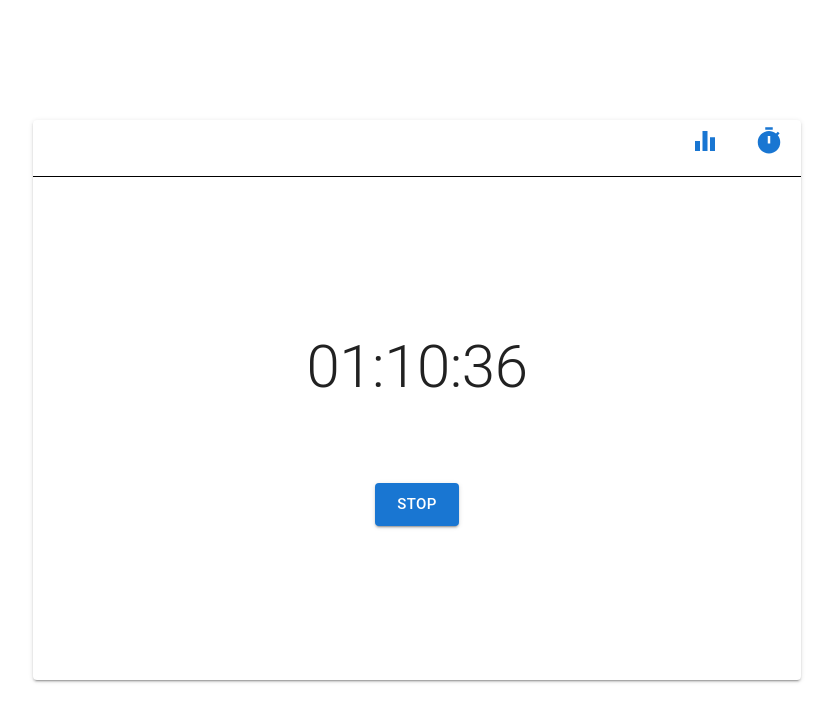
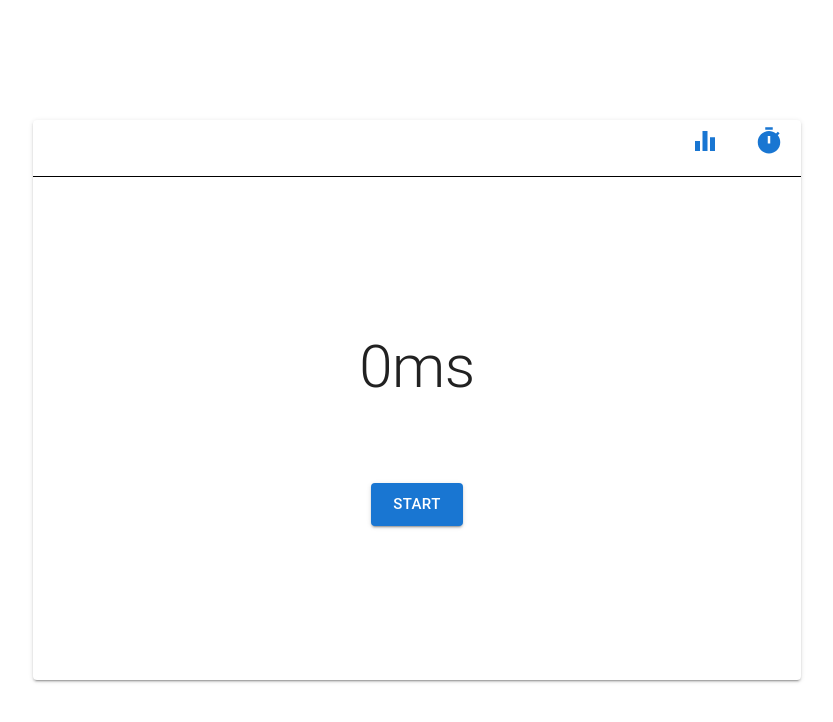
Before and after one commit to Nat08/sleep-tracker, a React (Vite) app in the folder frontend/: page / in a window 1280 px wide. Shown: the top 722 px of the page, without its empty margins (223-1056 px from the left). Built offline with nearby package versions, Linux system fonts and the light colour scheme.

Commit message:
Add start and stop button interaction and timer display

```diff
--- a/frontend/src/App.tsx
+++ b/frontend/src/App.tsx
@@ -1,4 +1,4 @@
-import { useState } from 'react'
+import { useEffect, useState } from 'react'
 import reactLogo from './assets/react.svg'
 import viteLogo from '/vite.svg'
 import './App.css'
@@ -6,8 +6,40 @@ import Alert from '@mui/material/Alert';
 import { Box, Button, Paper, Stack, Typography } from '@mui/material';
 import TimerIcon from '@mui/icons-material/Timer';
 import EqualizerIcon from '@mui/icons-material/Equalizer';
+import prettyMs from 'pretty-ms';
 
 function App() {
+
+  const [isActiveSession, setIsActiveSession] = useState(false);
+  const [startTime, setStartTime] = useState(new Date());
+  const [endTime, setEndTime] = useState(new Date(startTime));
+  const [duration, setDuration] = useState(0);
+  const [stopWatchId, setStopWatchId] = useState(0);
+
+  useEffect(() => {
+    if (!isActiveSession) {
+      clearInterval(stopWatchId);
+      return;
+    }
+
+    const currentTime = new Date();
+    setStartTime(currentTime);
+    setEndTime(currentTime);
+
+    const intervalId = setInterval(() => {
+      setEndTime(endTime => {
+        const currentTime = endTime.getTime();
+        return new Date(currentTime + 1000)
+      })
+    }, 1000);
+
+    setStopWatchId(intervalId);
+  }, [isActiveSession])
+
+  useEffect(() => {
+    setDuration(endTime.getTime() - startTime.getTime());
+  }, [endTime])
+
   return (
     <>
       <Paper elevation={2} className='app-frame'>
@@ -24,9 +56,11 @@ function App() {
           </Box>
           <Box sx={{height: '90%', width: '100%'}}>
             <Stack direction={'column'} alignItems='center' alignContent='center' justifyContent='center' sx={{flex: '1'}} height={'100%'} spacing={10}>
-                <Typography variant='h2'>01:10:36</Typography>
-                <Button variant="contained" size='large'>
-                  Stop
+                <Typography variant='h2'>{prettyMs(duration)}</Typography>
+                <Button variant="contained" size='large' onClick={(_) => {
+                    setIsActiveSession(!isActiveSession)
+                  }}>
+                  {isActiveSession ? 'Stop' : 'Start'}
                 </Button>
             </Stack>
           </Box>
--- /dev/null
+++ b/package.json
@@ -0,0 +1,5 @@
+{
+  "dependencies": {
+    "pretty-ms": "^9.2.0"
+  }
+}
```
Also changed, not shown: 1 other file (tests, documents, lock files or other folders).
